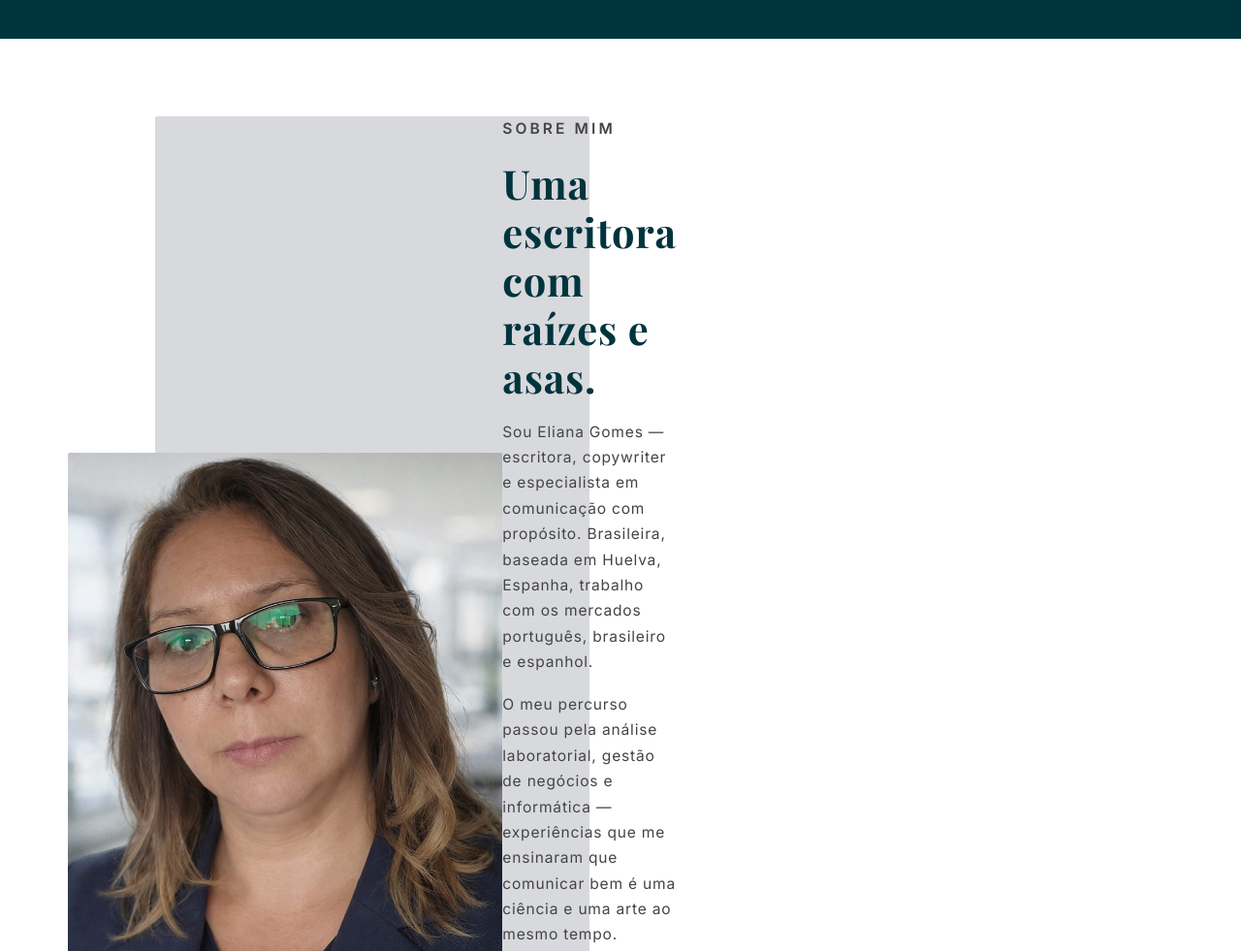
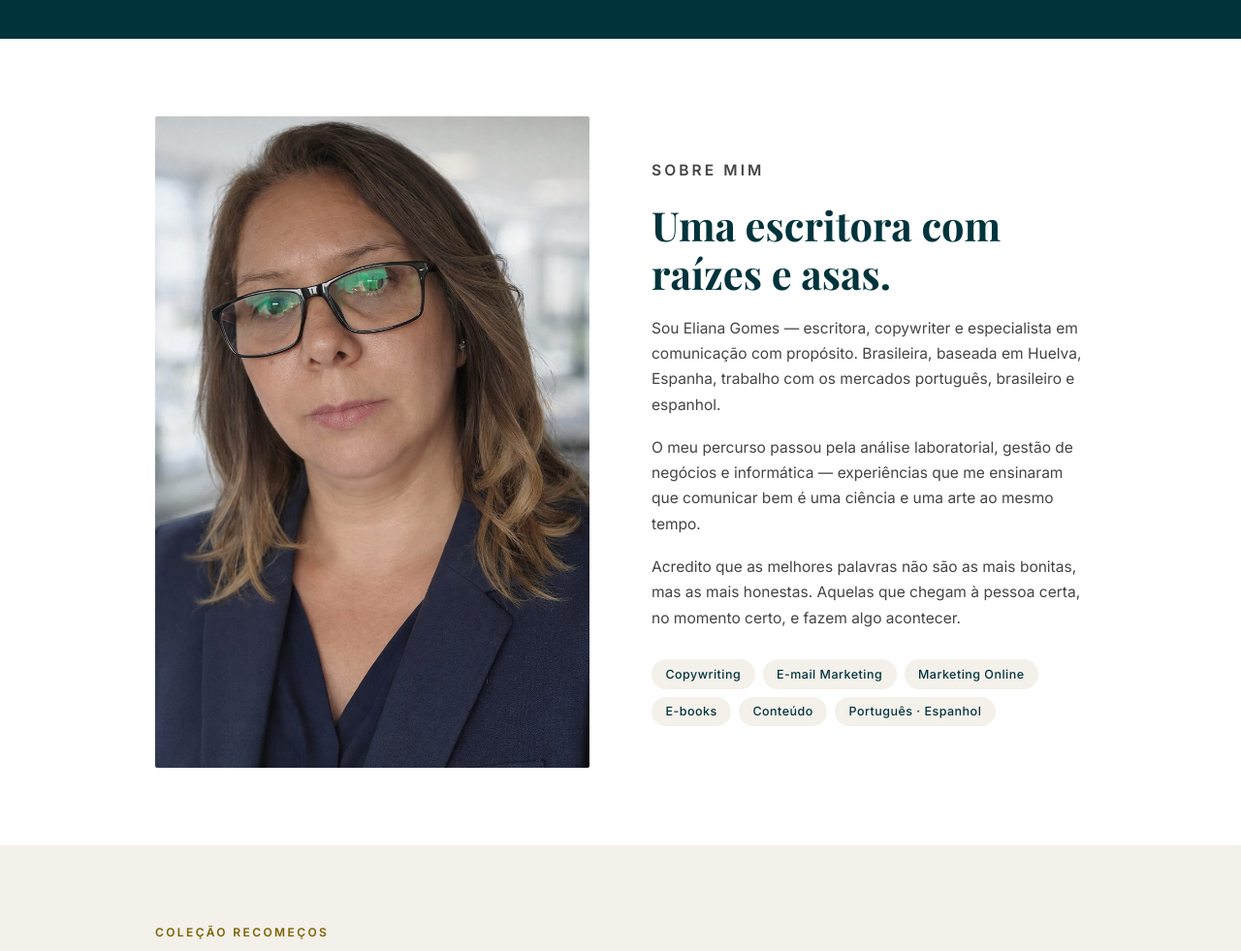
Before and after one commit to Eliana-Gomes/eliana-gomes.github.io, a plain HTML site: page index.html in a window 1280 px wide. Shown: the part 760-1741 px from the top of the page at 97% size. Drawn offline with nearby package versions, Linux system fonts and the light colour scheme; a web font is replaced by a local one.

Commit message:
Fix image tag in sobre section of index.html

```diff
--- a/index.html
+++ b/index.html
@@ -119,7 +119,7 @@
   <section id="sobre">
     <div class="container">
       <div class="sobre-grid">
-        <div class="sobre-img-placeholder"><img src="foto-perfil.jpg" alt="Eliana Gomes" style="width:100%;border-radius:2px;" />
+        <img src="foto-perfil.jpg" alt="Eliana Gomes" style="width:100%;border-radius:2px;" />
         <div class="sobre-text">
           <p class="section-label">Sobre mim</p>
           <h2 class="section-title">Uma escritora com raízes e asas.</h2>
```
